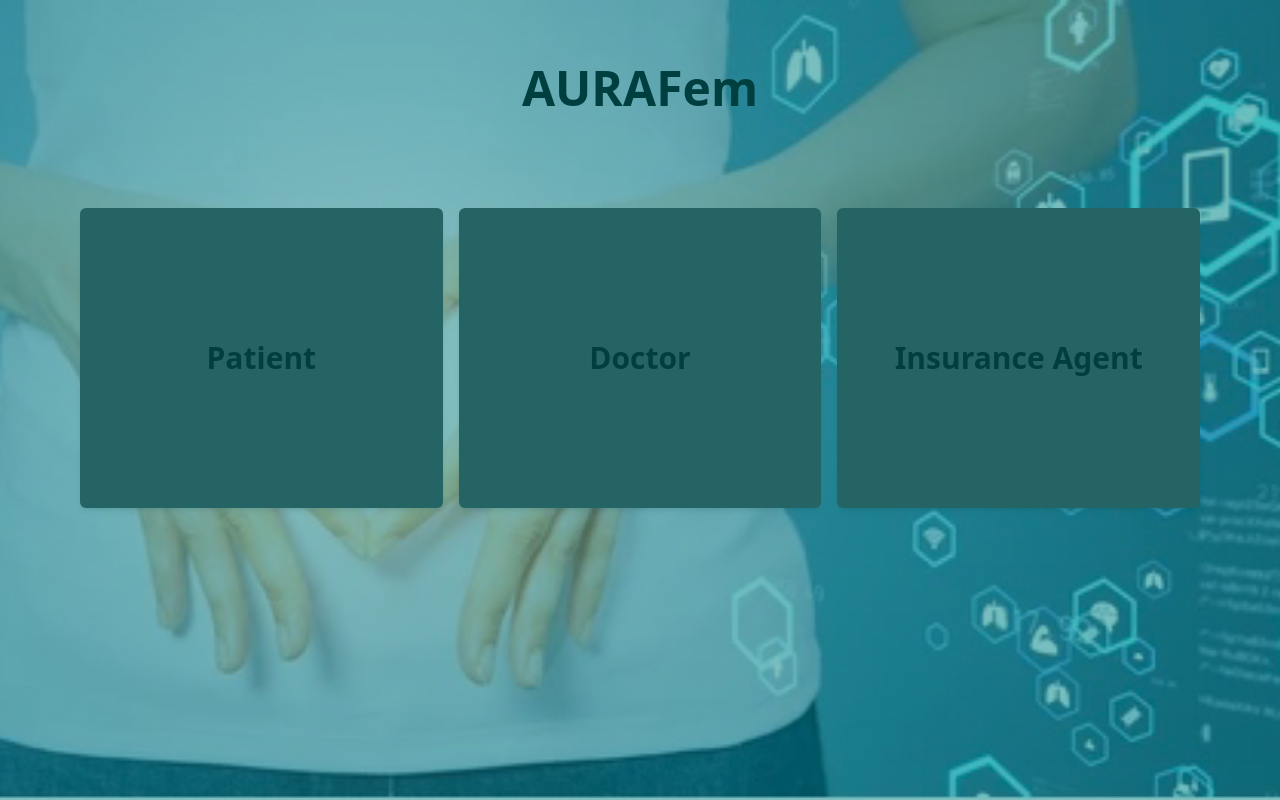
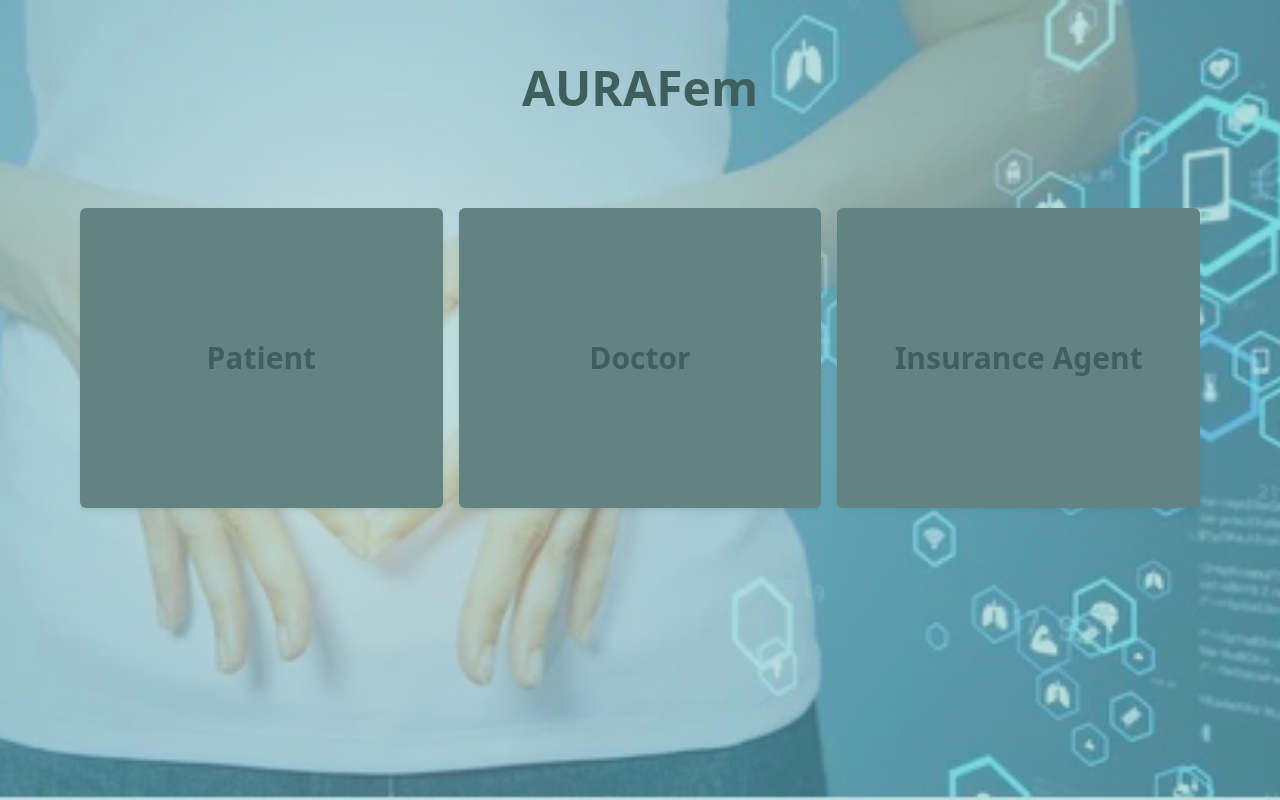
Before and after one commit to Haris-Mughal/AURAFem-UI, a React (Vite) app: page / in a window 1280 px wide. Built offline with nearby package versions, Linux system fonts and the light colour scheme.

Commit message:
adjust bg-image

```diff
--- a/src/App.css
+++ b/src/App.css
@@ -1,3 +1,4 @@
 :root {
-    background-color: teal;
+    background-color: rgba(0, 128, 128, 0.5);
+    background-blend-mode: overlay;
 }
```
